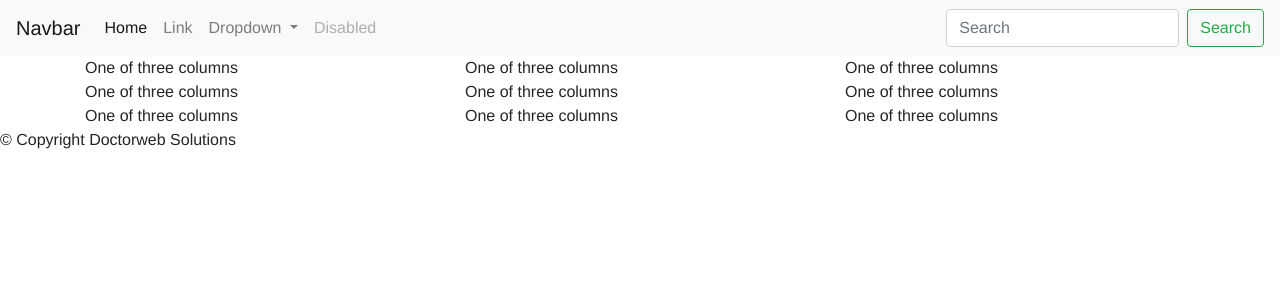
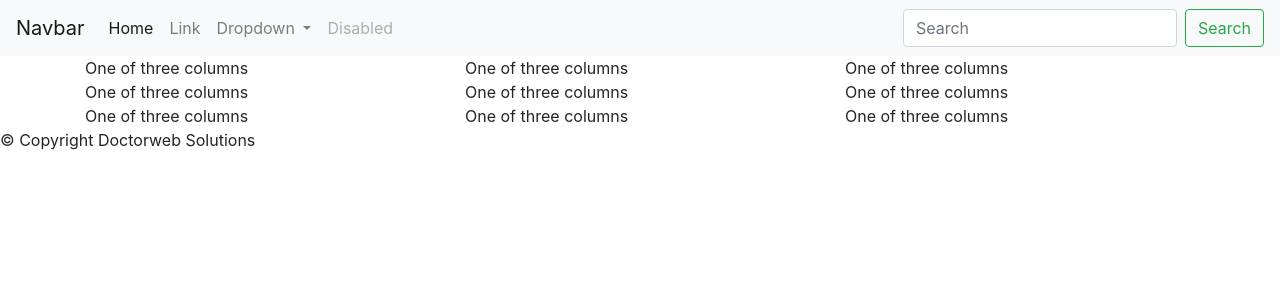
Before and after one commit to doctorwebsolutions/doctorweb, a Jekyll site: the page built from index.md, in a window 1280 px wide. Shown: the top 300 px of the page. Built offline with Jekyll 4.4.1, drawn with Linux system fonts in a browser that asks for light colours; our own code applies the rules of GitHub Pages for plain Markdown files.

Commit message:
Update web.css

```diff
--- a/css/web.css
+++ b/css/web.css
@@ -14,8 +14,7 @@ body {
   margin: 0;
   padding-bottom: 6rem;
   min-height: 100%;
-  font-family: "Helvetica Neue", Arial, sans-serif;
-}
+  }
 .footer {
   position: absolute;
   right: 0;
```
